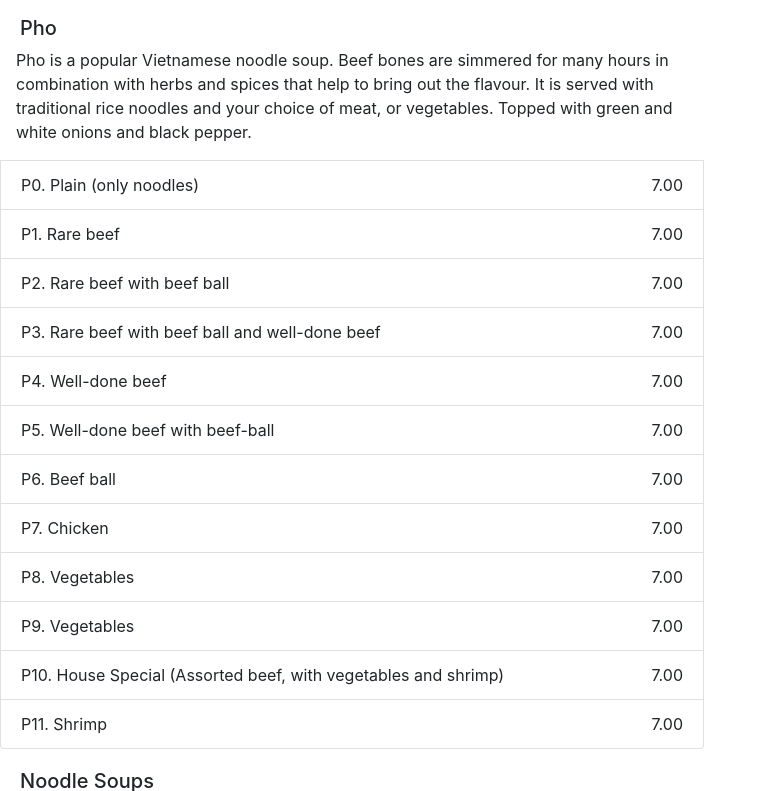
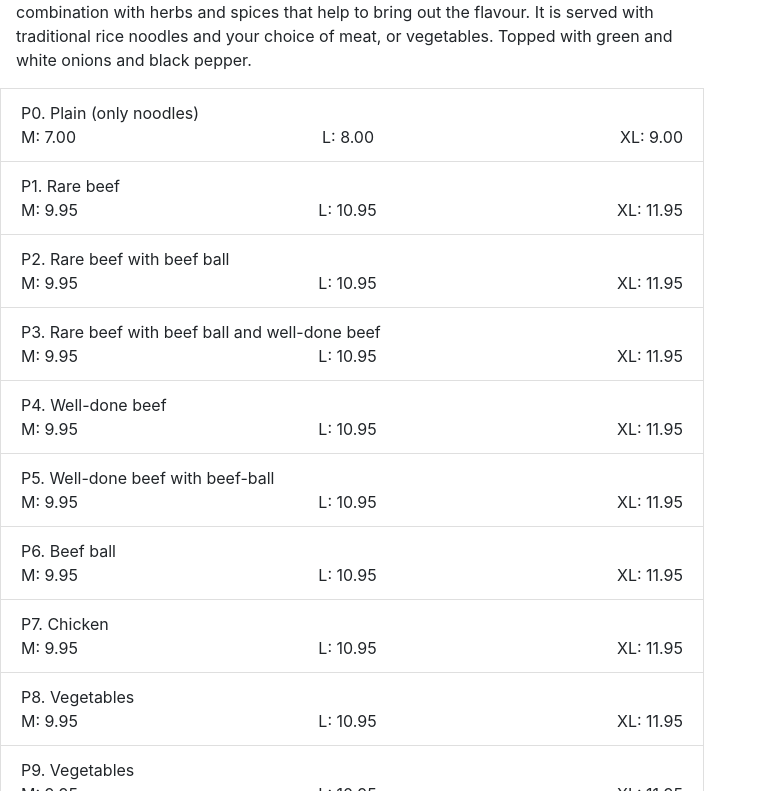
Before and after one commit to haphamo/pho-mekong, a React (Create React App) app: page / in a window 1280 px wide. Shown: the part 1509-2300 px from the top of the page, without its empty margins (0-767 px from the left). Built offline with nearby package versions, Linux system fonts and the light colour scheme.

Commit message:
Added the pho sizes in the subOptions, similar to A5.

```diff
--- a/src/MenuItem/MenuItem.js
+++ b/src/MenuItem/MenuItem.js
@@ -2,9 +2,9 @@ import React from 'react';
 import { ListGroup, ListGroupItem } from 'reactstrap';
 
 
-const MenuItem = ({item}) => {
+const MenuItem = (props) => {
 
-  const { code, name, price, desc, subOptions } = item;
+  const { code, name, price, desc, subOptions } = props.item;
 
   // If the item has sub options. Fresh salad rolls(A5) has 4 types
   const getAllSubOptions = (allOptions) => {
@@ -19,11 +19,11 @@ const MenuItem = ({item}) => {
     <ListGroupItem key={code}>
       <section className='main' style={{display: 'flex', justifyContent: 'space-between'}}>
         <section className='item'>{code}. {name}</section>
-        <section className='price'>{(price/100).toFixed(2)}</section>
+        {props.header !== 'Pho' && <section className='price'>{(price/100).toFixed(2)}</section>}
       </section>
       {desc && <article className='description'>{desc}</article>}
       {subOptions &&
-        <ul>
+        <ul style={{padding: 'initial', display: 'flex', listStyle: 'none', justifyContent: 'space-between'}}>
           {getAllSubOptions(subOptions)}
         </ul>}
     </ListGroupItem>
--- a/src/MenuSection/MenuSection.js
+++ b/src/MenuSection/MenuSection.js
@@ -9,7 +9,7 @@ const MenuSection = (props) => {
 
   const allCategoryItems = list.map(item => {
     return(
-      <MenuItem item={item} />
+      <MenuItem item={item} header={header}/>
     )
   });
 
--- a/src/data.js
+++ b/src/data.js
@@ -38,16 +38,16 @@ const data = [
     header: 'Pho',
     desc: 'Pho is a popular Vietnamese noodle soup. Beef bones are simmered for many hours in combination with herbs and spices that help to bring out the flavour. It is served with traditional rice noodles and your choice of meat, or vegetables. Topped with green and white onions and black pepper.',
     list: [
-      {code: 'P0', name: 'Plain (only noodles)', price: 700},
-      {code: 'P1', name: 'Rare beef', price: 700},
-      {code: 'P2', name: 'Rare beef with beef ball', price: 700},
-      {code: 'P3', name: 'Rare beef with beef ball and well-done beef', price: 700},
-      {code: 'P4', name: 'Well-done beef', price: 700},
-      {code: 'P5', name: 'Well-done beef with beef-ball', price: 700},
-      {code: 'P6', name: 'Beef ball', price: 700},
-      {code: 'P7', name: 'Chicken', price: 700},
-      {code: 'P8', name: 'Vegetables', price: 700},
-      {code: 'P9', name: 'Vegetables', price: 700},
+      {code: 'P0', name: 'Plain (only noodles)', subOptions: ['M: 7.00', 'L: 8.00', 'XL: 9.00']},
+      {code: 'P1', name: 'Rare beef', subOptions: ['M: 9.95', 'L: 10.95', 'XL: 11.95']},
+      {code: 'P2', name: 'Rare beef with beef ball', subOptions: ['M: 9.95', 'L: 10.95', 'XL: 11.95']},
+      {code: 'P3', name: 'Rare beef with beef ball and well-done beef', subOptions: ['M: 9.95', 'L: 10.95', 'XL: 11.95']},
+      {code: 'P4', name: 'Well-done beef', subOptions: ['M: 9.95', 'L: 10.95', 'XL: 11.95']},
+      {code: 'P5', name: 'Well-done beef with beef-ball', subOptions: ['M: 9.95', 'L: 10.95', 'XL: 11.95']},
+      {code: 'P6', name: 'Beef ball', subOptions: ['M: 9.95', 'L: 10.95', 'XL: 11.95']},
+      {code: 'P7', name: 'Chicken', subOptions: ['M: 9.95', 'L: 10.95', 'XL: 11.95']},
+      {code: 'P8', name: 'Vegetables', subOptions: ['M: 9.95', 'L: 10.95', 'XL: 11.95']},
+      {code: 'P9', name: 'Vegetables', subOptions: ['M: 9.95', 'L: 10.95', 'XL: 11.95']},
       {code: 'P10', name: 'House Special (Assorted beef, with vegetables and shrimp)', price: 700},
       {code: 'P11', name: 'Shrimp', price: 700},
 
```
